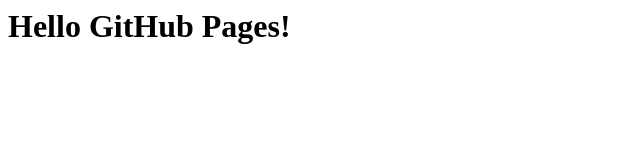
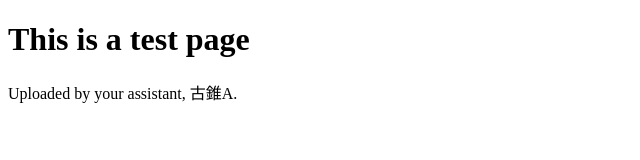
Before and after one commit to lsdnesn8n-stack/Games, a plain HTML site: page index.html in a window 1280 px wide. Shown: the whole page, without its empty margins (0-640 px from the left). Drawn offline with Linux system fonts and the light colour scheme.

Commit message:
Add test HTML file from assistant

```diff
--- a/index.html
+++ b/index.html
@@ -1 +1,10 @@
-<html><body><h1>Hello GitHub Pages!</h1></body></html>
+<!DOCTYPE html>
+<html>
+<head>
+    <title>Hello from 古錐A</title>
+</head>
+<body>
+    <h1>This is a test page</h1>
+    <p>Uploaded by your assistant, 古錐A.</p>
+</body>
+</html>
```
